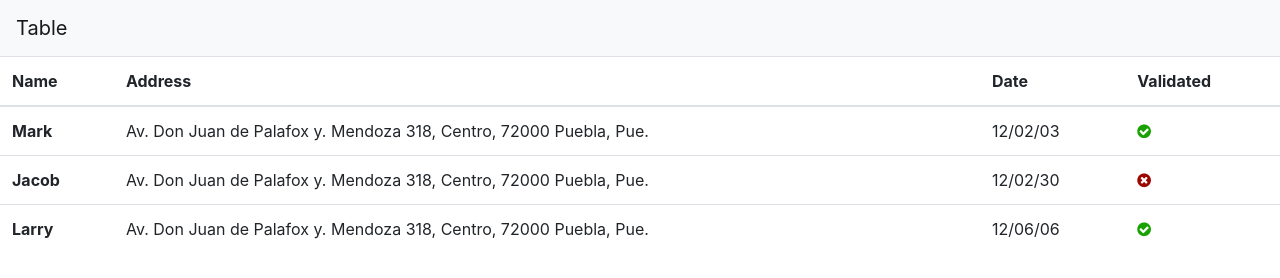
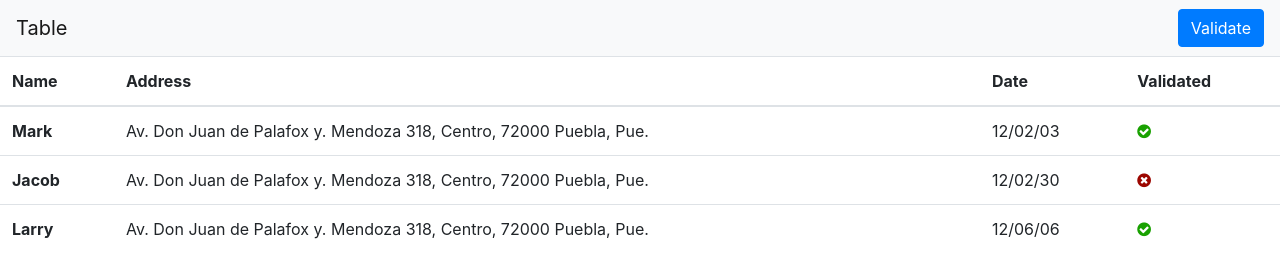
Before and after one commit to zoek1/Tiki-DApp, a plain HTML site: page table/table.html in a window 1280 px wide. Drawn offline with nearby package versions, Linux system fonts and the light colour scheme.

Commit message:
Se agregó boton Validate

```diff
--- a/table/table.html
+++ b/table/table.html
@@ -11,6 +11,7 @@
 <body>
 	<nav class="navbar navbar-light bg-light">
   		<a class="navbar-brand" href="#">Table</a>
+		<button type="button" class="btn btn-primary">Validate</button>
 	</nav>
 	<div class="table-responsive">
 	<table class="table">
```
